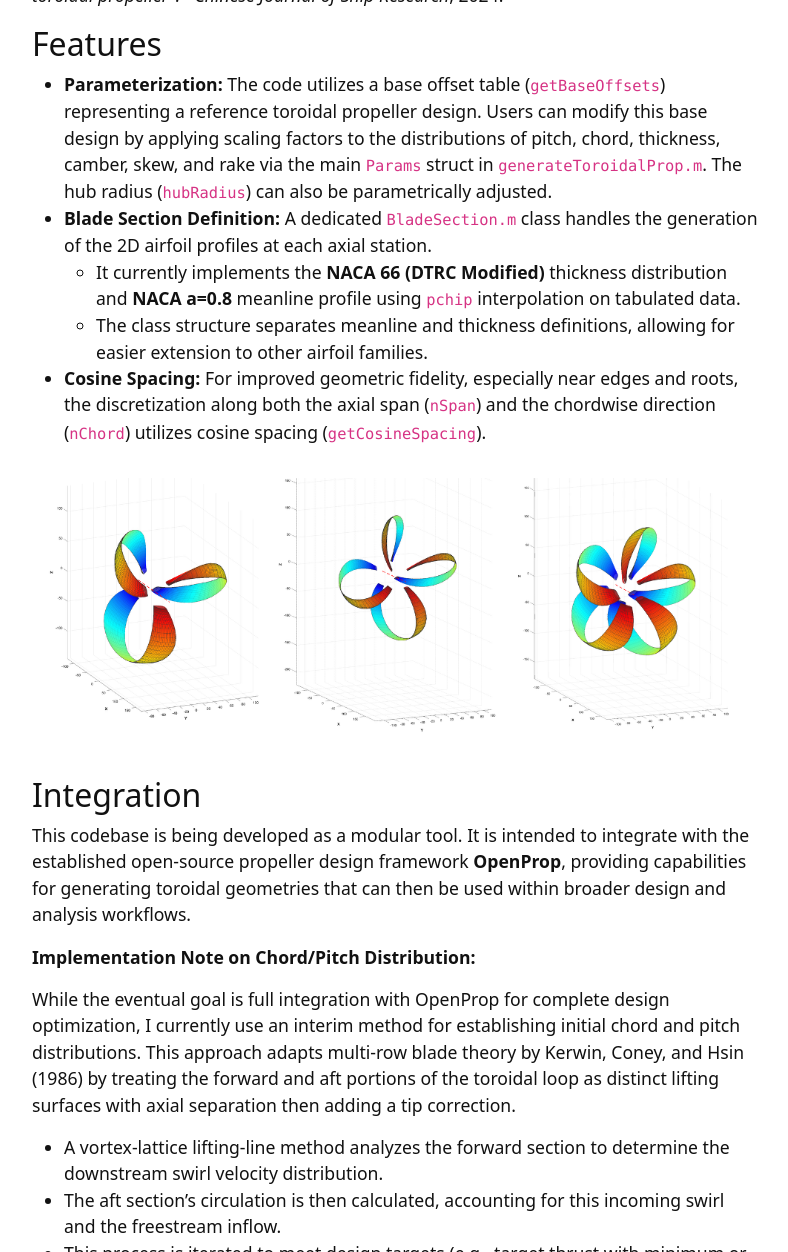
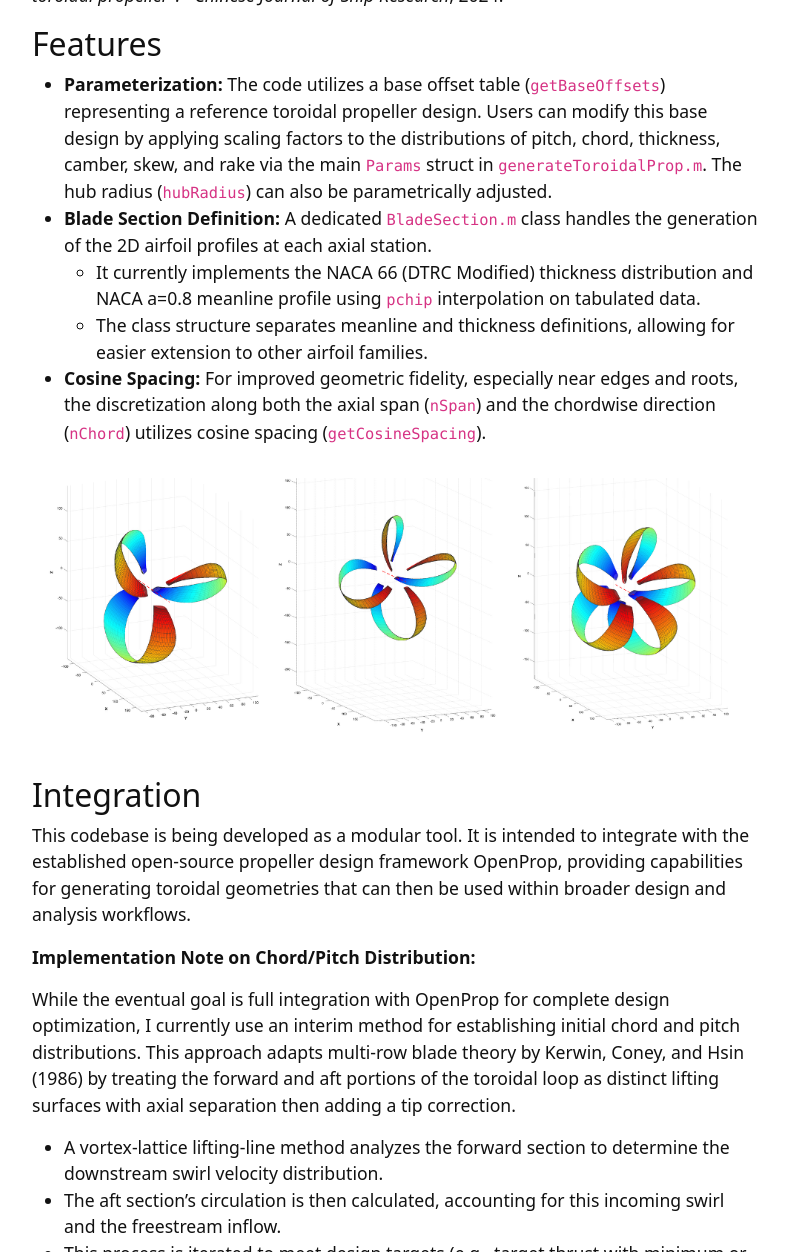
Before and after one commit to ccluett/website, a Jekyll site: the page built from content/toroidal.md, in a window 1280 px wide and 1400 px high, scrolled down 1483 px, cut to the strip 0-1252 px from the top of the window. Shown: the whole strip, without its empty margins (245-1033 px from the left). Built offline with Jekyll 4.4.1, drawn with Linux system fonts in a browser that asks for light colours; nearby versions of some CDN libraries; some of the changed text lies outside the part shown.

Commit message:
Update toroidal.md

```diff
--- a/content/toroidal.md
+++ b/content/toroidal.md
@@ -8,12 +8,12 @@ This repository contains MATLAB scripts designed to generate high-quality, param
 
 ## Methodology
 
-The generation process is based on parameterizing the propeller geometry along its **axial span (l/L)**, rather than purely radially. This approach is essential for accurately capturing the complex, continuous shape of the toroidal blades.
+The generation process is based on parameterizing the propeller geometry along its axial span (l/L), rather than purely radially. This approach is essential for accurately capturing the complex, continuous shape of the toroidal blades.
 
 Key geometric parameters are defined as distributions along this axial span in an offset table. These include:
 
 *   Standard propeller parameters: local radius (`r_l/R`), chord (`b/D`), pitch (`P/D`), thickness-to-chord ratio (`t/b`), camber-to-chord ratio (`f/b`), skew (`θs`), and rake (`x_l/D`).
-*   Toroidal-specific parameters necessary to define the blade's 3D path and orientation: **lateral angle (`φ`)**, **roll angle (`ψ`)**, and **vertical angle (`α`)**.
+*   Toroidal-specific parameters necessary to define the blade's 3D path and orientation: lateral angle (`φ`), roll angle (`ψ`), and vertical angle (`α`).
 
 {% include figure.html img="toroidalPointCloud.png" width="100%" %}
 
@@ -33,7 +33,7 @@ $$
 
 *   **Parameterization:** The code utilizes a base offset table (`getBaseOffsets`) representing a reference toroidal propeller design. Users can modify this base design by applying scaling factors to the distributions of pitch, chord, thickness, camber, skew, and rake via the main `Params` struct in `generateToroidalProp.m`. The hub radius (`hubRadius`) can also be parametrically adjusted.
 *   **Blade Section Definition:** A dedicated `BladeSection.m` class handles the generation of the 2D airfoil profiles at each axial station.
-    *   It currently implements the **NACA 66 (DTRC Modified)** thickness distribution and **NACA a=0.8** meanline profile using `pchip` interpolation on tabulated data.
+    *   It currently implements the NACA 66 (DTRC Modified) thickness distribution and NACA a=0.8 meanline profile using `pchip` interpolation on tabulated data.
     *   The class structure separates meanline and thickness definitions, allowing for easier extension to other airfoil families.
 *   **Cosine Spacing:** For improved geometric fidelity, especially near edges and roots, the discretization along both the axial span (`nSpan`) and the chordwise direction (`nChord`) utilizes cosine spacing (`getCosineSpacing`).
 
@@ -41,7 +41,7 @@ $$
 
 ## Integration
 
-This codebase is being developed as a modular tool. It is intended to integrate with the established open-source propeller design framework **OpenProp**, providing capabilities for generating toroidal geometries that can then be used within broader design and analysis workflows.
+This codebase is being developed as a modular tool. It is intended to integrate with the established open-source propeller design framework OpenProp, providing capabilities for generating toroidal geometries that can then be used within broader design and analysis workflows.
 
 **Implementation Note on Chord/Pitch Distribution:**
 
```
